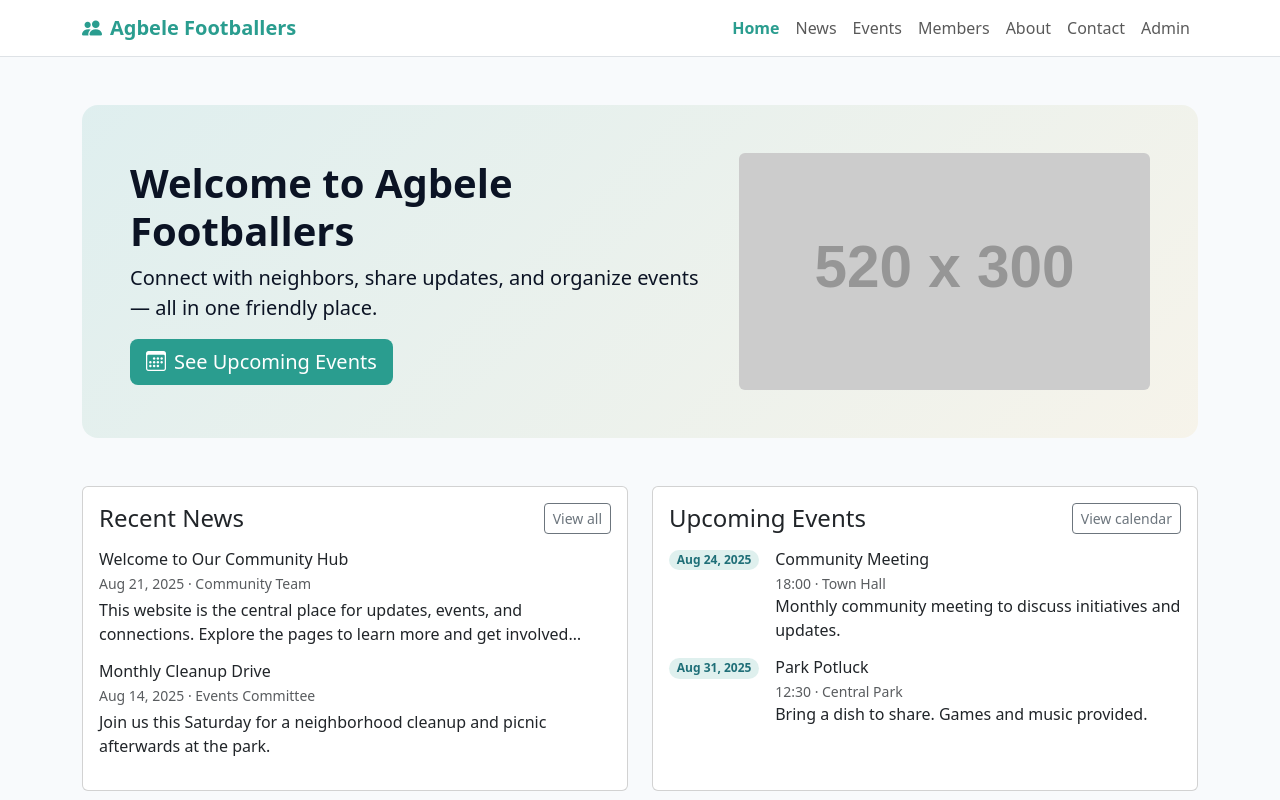
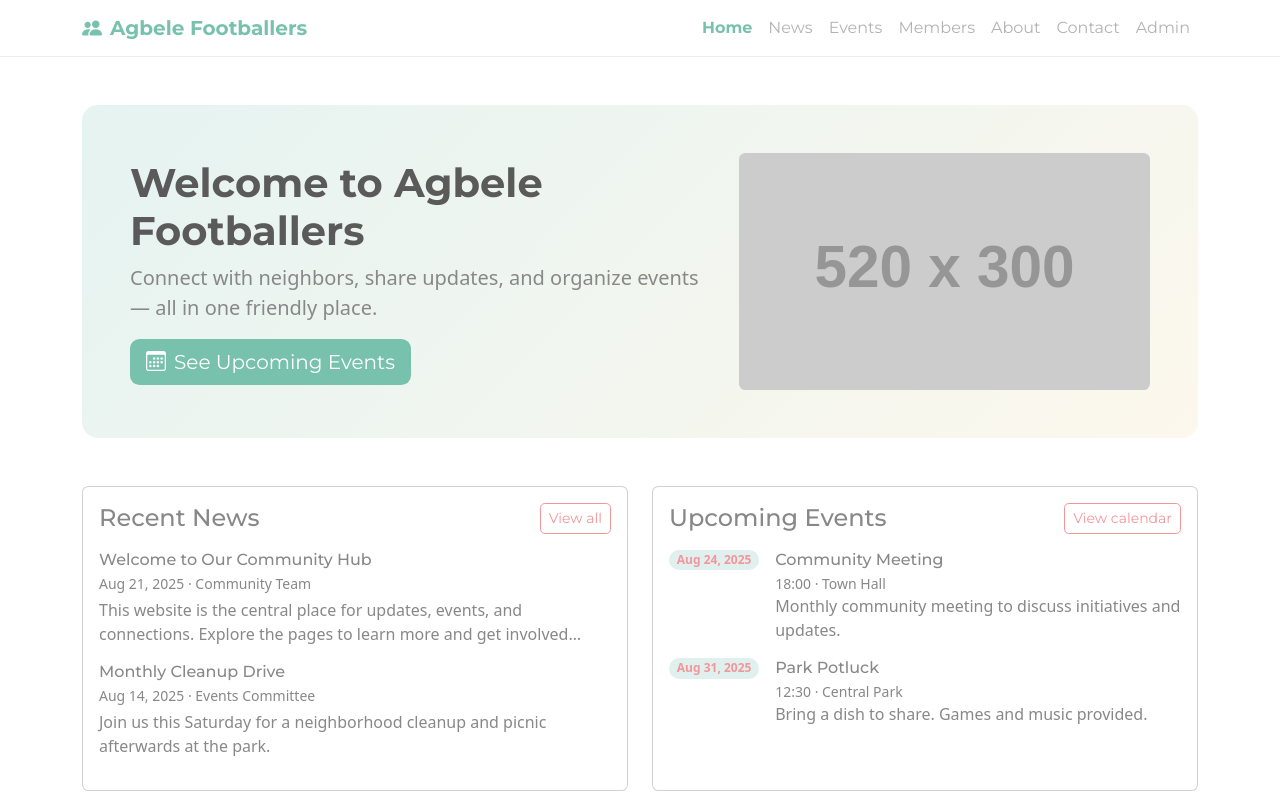
Before and after one commit to towbeedaniels/Agbele, a plain HTML site: page index.html in a window 1280 px wide. Shown: the top 800 px of the page. Drawn offline with nearby package versions, Linux system fonts and the light colour scheme; placeholder pictures from the web are drawn by us.

Commit message:
Update styles and Bootstrap theme across multiple pages

```diff
--- a/assets/css/styles.css
+++ b/assets/css/styles.css
@@ -1,9 +1,9 @@
 :root {
-  --brand-primary: #2a9d8f;
-  --brand-secondary: #1f6f78;
-  --brand-accent: #e9c46a;
-  --brand-dark: #0f172a;
-  --brand-light: #f8fafc;
+  --brand-primary: var(--bs-primary);
+  --brand-secondary: var(--bs-secondary);
+  --brand-accent: var(--bs-warning);
+  --brand-dark: var(--bs-dark);
+  --brand-light: var(--bs-body-bg);
 }
 
 html, body {
@@ -12,7 +12,7 @@ html, body {
 
 body {
   background: var(--brand-light);
-  color: #0b1324;
+  color: var(--bs-body-color);
 }
 
 .navbar-brand {
--- a/index.html
+++ b/index.html
@@ -4,7 +4,7 @@
     <meta charset="utf-8">
     <meta name="viewport" content="width=device-width, initial-scale=1">
     <title>Agbele Footballers</title>
-    <link href="https://cdn.jsdelivr.net/npm/bootstrap@5.3.3/dist/css/bootstrap.min.css" rel="stylesheet">
+    <link href="https://cdn.jsdelivr.net/npm/bootswatch@5.3.3/dist/minty/bootstrap.min.css" rel="stylesheet">
     <link href="https://cdn.jsdelivr.net/npm/bootstrap-icons@1.11.3/font/bootstrap-icons.css" rel="stylesheet">
     <link rel="stylesheet" href="assets/css/styles.css">
   </head>
```
Also changed, not shown: about.html (+1 -1 lines), admin.html (+1 -1 lines), contact.html (+1 -1 lines), directory.html (+1 -1 lines), events.html (+1 -1 lines), news.html (+1 -1 lines).
